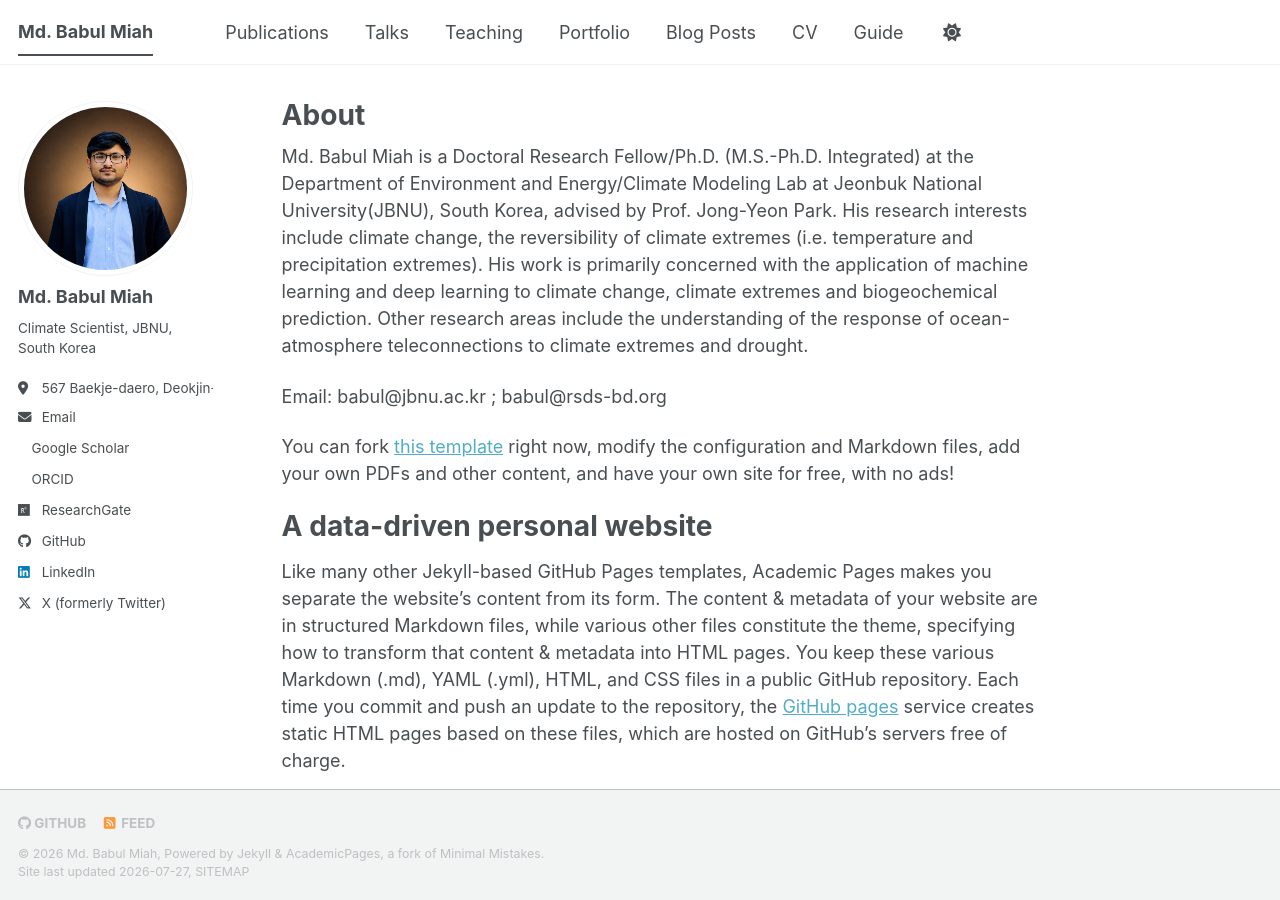
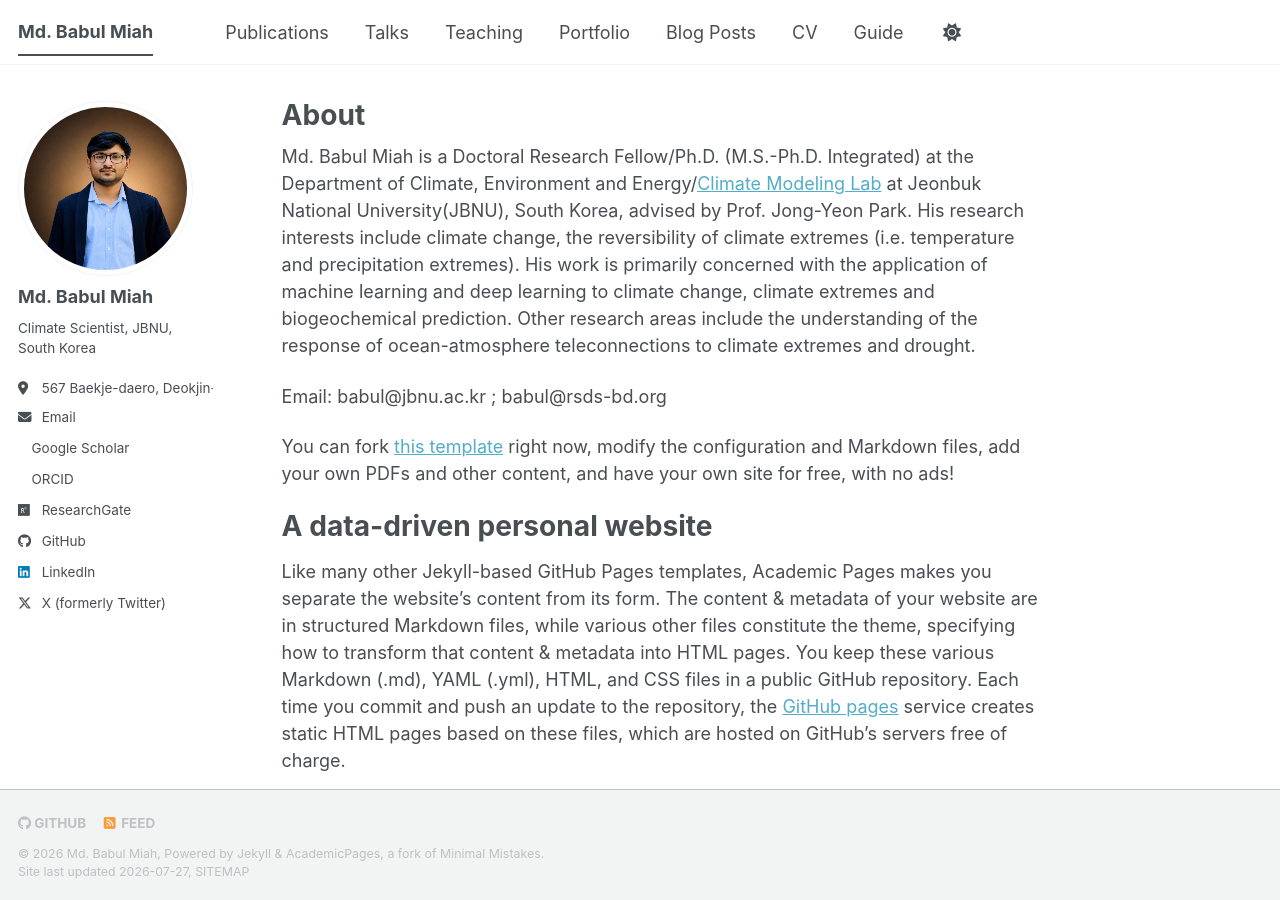
Before and after one commit to mbm-phd/mbm-phd.github.io, a Jekyll site: the page built from _pages/about.md, in a window 1280 px wide and 900 px high. Built offline with Jekyll 4.4.1, drawn with Linux system fonts in a browser that asks for light colours; a style sheet for code colours, icons or effects is not loaded.

Commit message:
Update about.md

```diff
--- a/_pages/about.md
+++ b/_pages/about.md
@@ -7,7 +7,7 @@
   - /about.html
 ---
 
-Md. Babul Miah is a Doctoral Research Fellow/Ph.D. (M.S.-Ph.D. Integrated) at the Department of Environment and Energy/Climate Modeling Lab at Jeonbuk National University(JBNU), South Korea, advised by Prof. Jong-Yeon Park. His research interests include climate change, the reversibility of climate extremes (i.e. temperature and precipitation extremes). His work is primarily concerned with the application of machine learning and deep learning to climate change, climate extremes and biogeochemical prediction. Other research areas include the understanding of the response of ocean-atmosphere teleconnections to climate extremes and drought.
+Md. Babul Miah is a Doctoral Research Fellow/Ph.D. (M.S.-Ph.D. Integrated) at the Department of Climate, Environment and Energy/[Climate Modeling Lab](https://cml.jbnu.ac.kr/cml/index..do) at Jeonbuk National University(JBNU), South Korea, advised by Prof. Jong-Yeon Park. His research interests include climate change, the reversibility of climate extremes (i.e. temperature and precipitation extremes). His work is primarily concerned with the application of machine learning and deep learning to climate change, climate extremes and biogeochemical prediction. Other research areas include the understanding of the response of ocean-atmosphere teleconnections to climate extremes and drought.
 
 Email: babul@jbnu.ac.kr ; babul@rsds-bd.org
 
```
